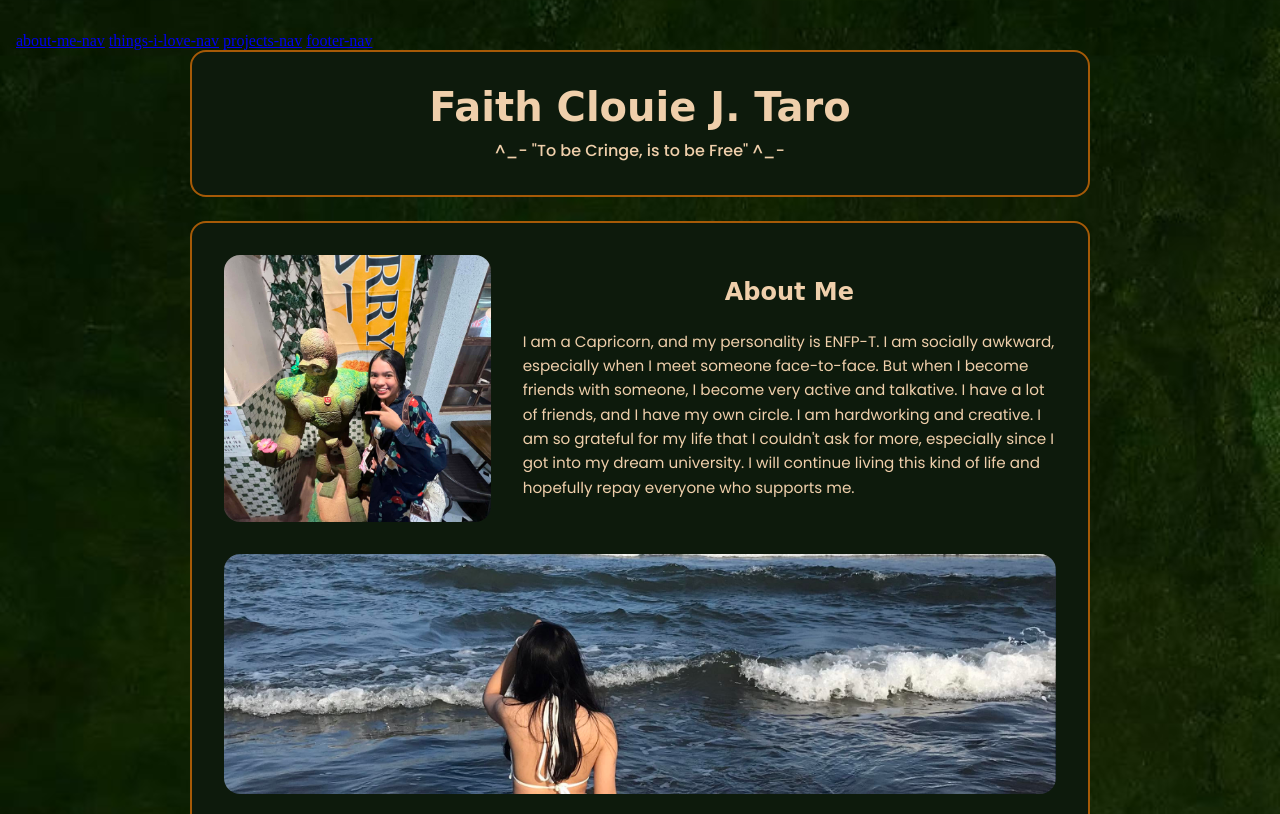
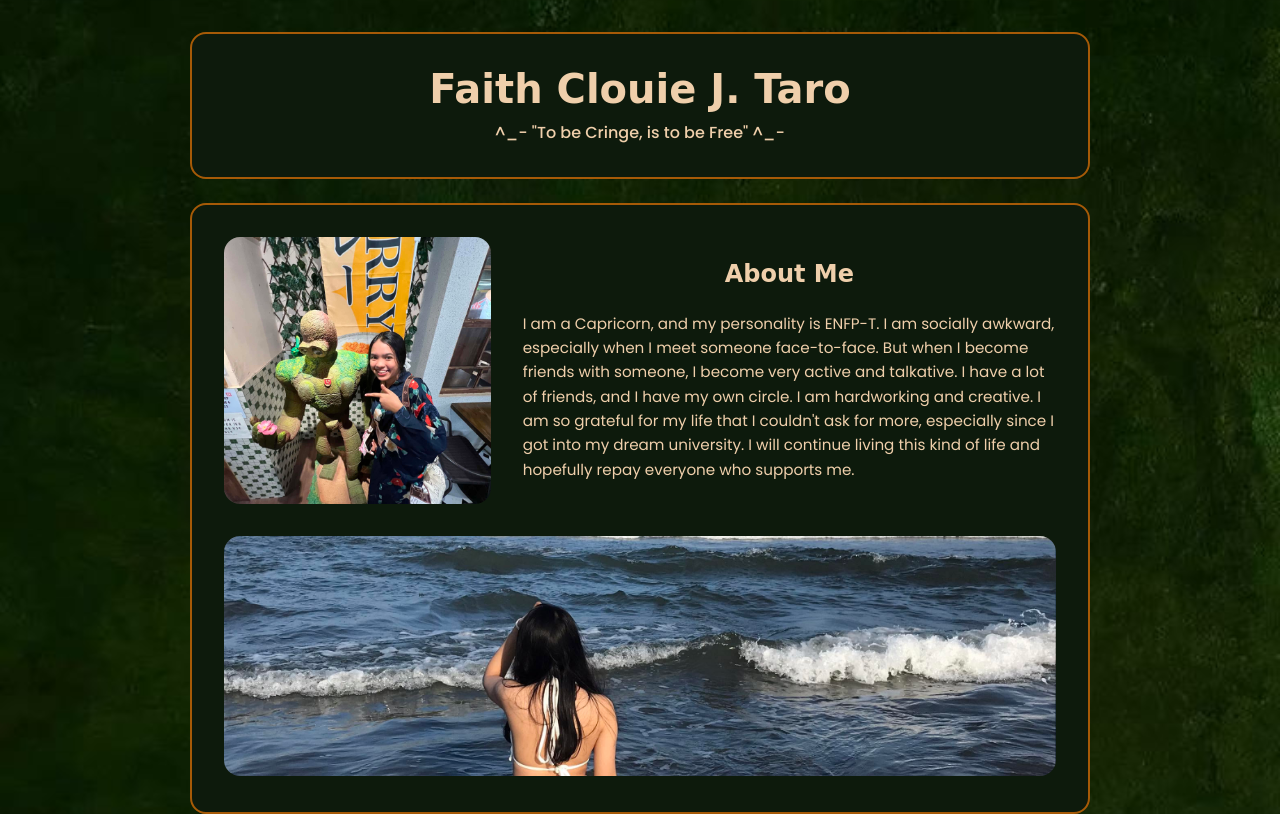
Before and after one commit to ClouieTaro/Clouie_Profile_MMS171, a plain HTML site: page index.html in a window 1280 px wide. Shown: the top 814 px of the page. Drawn offline with Linux system fonts and the light colour scheme; a web font is replaced by a local one.

Commit message:
Update index.html

```diff
--- a/index.html
+++ b/index.html
@@ -11,20 +11,13 @@
 </head>
 
 <body>
-    <nav class="sticky-nav">
-        <a href="#about-me-nav">about-me-nav</a>
-        <a href="#things-i-love-nav">things-i-love-nav</a>
-        <a href="#projects-nav">projects-nav</a>
-        <a href="#footer-nav">footer-nav</a>
-    </nav>
-
     <header class="header-box">
         <h1>Faith Clouie J. Taro</h1>
         <p> ^_- "To be Cringe, is to be Free" ^_- </p>
     </header>
 
     <main>
-   <section class="about-me-box" id="about-me-nav">
+   <section class="about-me-box">
             <div class="about-me-img-container">
                 <div class="picture-img-container">
                     <img src="img/Clouie-pfp.jpg" alt="Clouie Pfp">
@@ -39,7 +32,7 @@
             </div>
         </section>
 
-        <section class="things-i-love-box" id="things-i-love-nav">
+        <section class="things-i-love-box">
             <h2>Things I love</h2>
             <ul class="two-column-list">
                 <li>My family and friends</li>
@@ -54,7 +47,7 @@
             </ul>
         </section>
 
-        <section class="projects-title-box" id="projects-nav">
+        <section class="projects-title-box">
             <h2>Passion Projects</h2>
         </section>
 
@@ -79,7 +72,7 @@
 
     </main>
 
-   <footer class="footer-box" id="footer-nav">
+   <footer class="footer-box">
         <h2>Contacts</h2>
         <p>Email : fjtaro@up.edu.ph</p>
         <p>Number : 09055412931</p>
```
